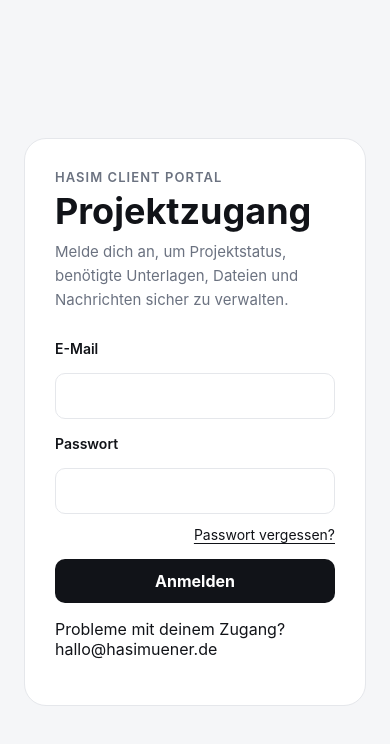
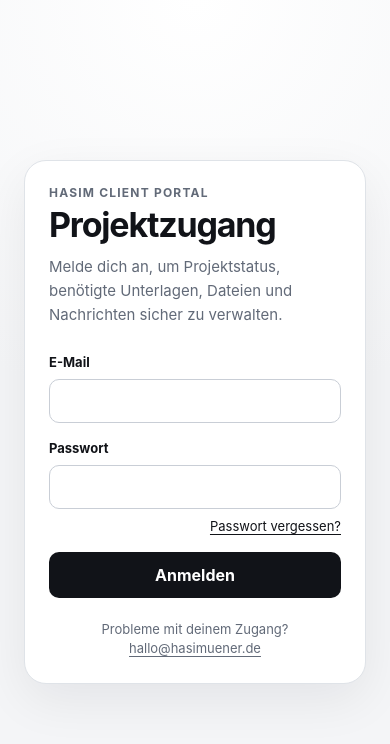
Before and after one commit to Hasim-hannover/hasim-client-portal, a Next.js app: page /login in a window 390 px wide. Shown: the top 744 px of the page. Built offline with nearby package versions, Linux system fonts and the light colour scheme.

Commit message:
style: rebuild accessible responsive application shell

```diff
--- a/app/globals.css
+++ b/app/globals.css
@@ -1,446 +1,241 @@
 :root {
   color-scheme: light;
-  --bg: #f5f6f8;
+  --bg: #f4f5f7;
   --surface: #ffffff;
+  --surface-subtle: #f8f9fa;
   --text: #111318;
-  --muted: #6b7280;
-  --border: #e5e7eb;
+  --muted: #626a78;
+  --border: #dfe3e8;
+  --border-strong: #c9ced6;
   --accent: #111318;
+  --success: #176b3a;
+  --success-bg: #f0faf4;
+  --warning: #7a5310;
+  --warning-bg: #fff9eb;
+  --danger: #a52a20;
+  --danger-bg: #fff4f2;
+  --focus: #2563eb;
+  --radius: 16px;
+  --shadow-sm: 0 1px 2px rgba(17, 19, 24, 0.04);
 }
 
-* {
-  box-sizing: border-box;
-}
-
-html,
+* { box-sizing: border-box; }
+html { scroll-behavior: smooth; scroll-padding-top: 24px; }
 body {
   margin: 0;
-  padding: 0;
   min-height: 100%;
   background: var(--bg);
   color: var(--text);
   font-family: Inter, ui-sans-serif, system-ui, -apple-system, BlinkMacSystemFont, "Segoe UI", sans-serif;
+  text-rendering: optimizeLegibility;
 }
 
-a {
-  color: inherit;
-  text-decoration: none;
+a { color: inherit; text-decoration: none; }
+button, input, select, textarea { font: inherit; }
+button, select { cursor: pointer; }
+button:disabled, input:disabled, select:disabled, textarea:disabled { cursor: not-allowed; opacity: .6; }
+
+:where(a, button, input, select, textarea):focus-visible {
+  outline: 3px solid var(--focus);
+  outline-offset: 2px;
 }
 
-button,
-input,
-select {
-  font: inherit;
+.sr-only {
+  position: absolute !important;
+  width: 1px !important;
+  height: 1px !important;
+  padding: 0 !important;
+  margin: -1px !important;
+  overflow: hidden !important;
+  clip: rect(0, 0, 0, 0) !important;
+  white-space: nowrap !important;
+  border: 0 !important;
 }
+
+.skip-link {
+  position: fixed;
+  top: 10px;
+  left: 10px;
+  z-index: 100;
+  transform: translateY(-160%);
+  padding: 10px 14px;
+  border-radius: 8px;
+  background: #fff;
+  color: #111318;
+  font-weight: 700;
+  box-shadow: 0 8px 24px rgba(0,0,0,.18);
+}
+.skip-link:focus { transform: translateY(0); }
 
 .portal-shell {
   min-height: 100vh;
   display: grid;
-  grid-template-columns: 240px 1fr;
+  grid-template-columns: 244px minmax(0, 1fr);
 }
 
 .sidebar {
+  position: sticky;
+  top: 0;
+  height: 100vh;
   padding: 28px 20px;
   background: #111318;
   color: #fff;
   display: flex;
   flex-direction: column;
+  z-index: 20;
 }
 
-.brand {
-  font-size: 18px;
-  font-weight: 700;
-  margin-bottom: 40px;
+.brand { font-size: 18px; font-weight: 750; letter-spacing: -0.02em; margin-bottom: 38px; }
+.nav { display: grid; gap: 7px; }
+.nav-item {
+  min-height: 44px;
+  display: flex;
+  align-items: center;
+  padding: 10px 12px;
+  border-radius: 10px;
+  color: #c8cdd5;
+  font-size: 15px;
+  font-weight: 550;
 }
-
-.nav {
-  display: grid;
-  gap: 10px;
-}
-
-.nav-item {
-  padding: 11px 12px;
-  border-radius: 10px;
-  color: #c7cbd1;
-}
-
-.nav-item.active,
-.nav-item:hover {
-  background: rgba(255, 255, 255, 0.08);
-  color: #fff;
-}
-
-.logout-form {
-  margin-top: auto;
-}
-
+.nav-item.active, .nav-item:hover, .nav-item[aria-current] { background: rgba(255,255,255,.09); color: #fff; }
+.logout-form { margin-top: auto; }
 .logout-button {
+  min-height: 44px;
   width: 100%;
   display: flex;
   align-items: center;
   gap: 8px;
   border: 0;
   border-radius: 10px;
-  padding: 11px 12px;
+  padding: 10px 12px;
   background: transparent;
-  color: #c7cbd1;
-  cursor: pointer;
+  color: #c8cdd5;
 }
+.logout-button:hover { background: rgba(255,255,255,.09); color: #fff; }
 
-.logout-button:hover {
-  background: rgba(255, 255, 255, 0.08);
-  color: #fff;
-}
+.main { width: 100%; max-width: 1540px; margin: 0 auto; padding: 42px clamp(24px, 3.5vw, 54px) 60px; }
+.anchor-target { scroll-margin-top: 24px; }
+.eyebrow { color: var(--muted); font-size: 12px; font-weight: 750; text-transform: uppercase; letter-spacing: .1em; }
+h1 { margin: 8px 0 12px; font-size: clamp(32px, 4.3vw, 52px); line-height: 1.02; letter-spacing: -0.035em; }
+h2, h3 { letter-spacing: -0.018em; }
+.lead { margin: 0; max-width: 780px; color: var(--muted); font-size: clamp(16px, 1.5vw, 18px); line-height: 1.62; }
+.signed-in-as { margin: 16px 0 0; color: var(--muted); font-size: 13px; }
+.muted { color: var(--muted); }
 
-.main {
-  padding: 38px;
-}
-
-.eyebrow {
-  color: var(--muted);
-  font-size: 13px;
-  font-weight: 600;
-  text-transform: uppercase;
-  letter-spacing: 0.08em;
-}
-
-h1 {
-  margin: 8px 0 10px;
-  font-size: clamp(28px, 4vw, 44px);
-  line-height: 1.05;
-}
-
-.lead {
-  margin: 0;
-  max-width: 720px;
-  color: var(--muted);
-  font-size: 17px;
-  line-height: 1.6;
-}
-
-.signed-in-as {
-  margin: 14px 0 0;
-  color: var(--muted);
-  font-size: 14px;
-}
-
-.card-grid {
-  display: grid;
-  grid-template-columns: repeat(3, minmax(0, 1fr));
-  gap: 18px;
-  margin-top: 34px;
-}
-
-.card {
+.card-grid { display: grid; grid-template-columns: repeat(3, minmax(0, 1fr)); gap: 16px; margin-top: 18px; }
+.card, .upload-panel, .files-section, .status {
   background: var(--surface);
   border: 1px solid var(--border);
-  border-radius: 18px;
-  padding: 22px;
-  min-height: 180px;
+  border-radius: var(--radius);
+  box-shadow: var(--shadow-sm);
 }
+.card { padding: 20px; min-height: 166px; }
+.card-icon { width: 40px; height: 40px; display: grid; place-items: center; border-radius: 11px; background: #eef0f3; margin-bottom: 20px; }
+.card h2 { margin: 0 0 7px; font-size: 18px; }
+.card p { margin: 0; color: var(--muted); line-height: 1.5; font-size: 14px; }
 
-.card-icon {
-  width: 42px;
-  height: 42px;
-  display: grid;
-  place-items: center;
-  border-radius: 12px;
-  background: #f0f1f3;
-  margin-bottom: 24px;
-}
+.upload-panel, .files-section { margin-top: 18px; padding: 22px; }
+.upload-panel h2, .files-section h2 { margin: 5px 0 6px; font-size: 23px; }
+.section-heading { display: flex; align-items: center; justify-content: space-between; gap: 16px; margin-bottom: 16px; }
 
-.card h2 {
-  margin: 0 0 8px;
-  font-size: 18px;
-}
-
-.card p {
-  margin: 0;
-  color: var(--muted);
-  line-height: 1.5;
-}
-
-.upload-panel,
-.files-section {
-  margin-top: 18px;
-  padding: 22px;
-  background: var(--surface);
-  border: 1px solid var(--border);
-  border-radius: 18px;
-}
-
-.upload-panel h2,
-.files-section h2 {
-  margin: 6px 0 6px;
-  font-size: 22px;
-}
-
-.muted {
-  color: var(--muted);
-}
-
-.upload-form {
-  display: grid;
-  grid-template-columns: 1fr 180px 1.4fr auto;
-  gap: 14px;
-  align-items: end;
-  margin-top: 20px;
-}
-
-.upload-form label {
-  display: grid;
-  gap: 7px;
-  font-size: 13px;
-  font-weight: 600;
-}
-
-.upload-form select,
-.upload-form input[type="file"] {
+input, select, textarea {
   width: 100%;
-  min-height: 43px;
-  border: 1px solid var(--border);
+  min-height: 44px;
+  border: 1px solid var(--border-strong);
   border-radius: 10px;
-  padding: 10px 11px;
+  padding: 10px 12px;
   background: #fff;
   color: var(--text);
 }
+textarea { resize: vertical; line-height: 1.5; }
+label { font-size: 13px; font-weight: 700; }
 
-.primary-button,
-.secondary-button {
+.primary-button, .secondary-button {
+  min-height: 44px;
+  display: inline-flex;
+  align-items: center;
+  justify-content: center;
+  gap: 7px;
   border-radius: 10px;
-  padding: 11px 14px;
-  font-weight: 700;
-  cursor: pointer;
+  padding: 10px 15px;
+  font-weight: 750;
+  line-height: 1.2;
   white-space: nowrap;
 }
+.primary-button { border: 1px solid var(--accent); background: var(--accent); color: #fff; }
+.primary-button:hover { background: #242830; }
+.secondary-button { border: 1px solid var(--border-strong); background: #fff; color: var(--text); }
+.secondary-button:hover { background: var(--surface-subtle); border-color: #adb4bf; }
+.button-link { text-decoration: none; }
 
-.primary-button {
-  border: 0;
-  background: var(--accent);
-  color: #fff;
-}
+.badge { display: inline-flex; align-items: center; gap: 5px; white-space: nowrap; border-radius: 999px; padding: 6px 10px; background: #eef0f2; font-size: 12px; font-weight: 700; }
+.optional-label { color: var(--muted); font-weight: 500; }
 
-.primary-button:disabled {
-  opacity: 0.55;
-  cursor: not-allowed;
-}
+.file-list { display: grid; }
+.file-row { display: flex; justify-content: space-between; align-items: center; gap: 18px; padding: 14px 0; border-top: 1px solid var(--border); }
+.file-row:first-child { border-top: 0; }
+.file-row strong, .file-row span { display: block; overflow-wrap: anywhere; }
+.file-row span { margin-top: 4px; color: var(--muted); font-size: 12px; }
+.empty-state { padding: 17px; border-radius: 11px; background: var(--surface-subtle); color: var(--muted); font-size: 14px; }
 
-.secondary-button {
-  border: 1px solid var(--border);
-  background: #fff;
-  color: var(--text);
-}
+.status { margin-top: 18px; padding: 17px 20px; display: flex; align-items: center; justify-content: space-between; gap: 20px; }
+.status strong { display: block; margin-bottom: 4px; }
+.status span { color: var(--muted); font-size: 13px; }
+.status .badge { color: var(--text); }
 
-.upload-status {
-  margin: 14px 0 0;
-  font-size: 14px;
-  color: var(--muted);
-}
+.portal-warning { margin-top: 18px; padding: 13px 14px; border: 1px solid #ebc8a0; border-radius: 10px; background: var(--warning-bg); color: var(--warning); font-size: 14px; line-height: 1.5; }
+.form-success { margin-top: 18px; padding: 13px 14px; border: 1px solid #b7dfc8; border-radius: 10px; background: var(--success-bg); color: var(--success); font-size: 14px; line-height: 1.5; }
+.form-error { margin: 0; color: var(--danger); font-size: 14px; line-height: 1.45; }
 
-.section-heading {
-  display: flex;
-  align-items: center;
-  justify-content: space-between;
-  gap: 16px;
-  margin-bottom: 16px;
-}
-
-.file-list {
-  display: grid;
-}
-
-.file-row {
-  display: flex;
-  justify-content: space-between;
-  align-items: center;
-  gap: 18px;
-  padding: 14px 0;
-  border-top: 1px solid var(--border);
-}
-
-.file-row:first-child {
-  border-top: 0;
-}
-
-.file-row strong,
-.file-row span {
-  display: block;
-}
-
-.file-row span {
-  margin-top: 4px;
-  color: var(--muted);
-  font-size: 13px;
-}
-
-.empty-state {
-  padding: 18px;
-  border-radius: 12px;
-  background: #f7f8f9;
-  color: var(--muted);
-  font-size: 14px;
-}
-
-.status {
-  margin-top: 18px;
-  padding: 18px 20px;
-  background: var(--surface);
-  border: 1px solid var(--border);
-  border-radius: 16px;
-  display: flex;
-  align-items: center;
-  justify-content: space-between;
-  gap: 20px;
-}
-
-.status strong {
-  display: block;
-  margin-bottom: 4px;
-}
-
-.status span {
-  color: var(--muted);
-  font-size: 14px;
-}
-
-.badge {
-  white-space: nowrap;
-  border-radius: 999px;
-  padding: 7px 10px;
-  background: #eef0f2;
-  font-size: 13px;
-  font-weight: 600;
-}
-
-.login-shell {
-  min-height: 100vh;
-  display: grid;
-  place-items: center;
-  padding: 24px;
-}
-
-.login-card {
-  width: min(100%, 460px);
-  background: var(--surface);
-  border: 1px solid var(--border);
-  border-radius: 22px;
-  padding: 30px;
-}
-
-.login-card h1 {
-  font-size: 36px;
-}
-
-.login-lead {
-  font-size: 15px;
-}
-
-.login-form {
-  display: grid;
-  gap: 16px;
-  margin-top: 28px;
-}
-
-.login-form label {
-  display: grid;
-  gap: 7px;
-  font-size: 14px;
-  font-weight: 600;
-}
-
-.login-form input {
-  width: 100%;
-  border: 1px solid var(--border);
-  border-radius: 10px;
-  padding: 12px 13px;
-  background: #fff;
-  color: var(--text);
-}
-
-.login-form input:focus,
-.upload-form select:focus,
-.upload-form input:focus {
-  outline: 2px solid #111318;
-  outline-offset: 1px;
-}
-
-.login-form button {
-  border: 0;
-  border-radius: 10px;
-  padding: 12px 14px;
-  background: var(--accent);
-  color: #fff;
-  font-weight: 700;
-  cursor: pointer;
-}
-
-.form-error {
-  margin: 0;
-  color: #b42318;
-  font-size: 14px;
-}
-
-.form-success {
-  margin-top: 20px;
-  padding: 13px 14px;
-  border: 1px solid #b7dfc8;
-  border-radius: 10px;
-  background: #f0faf4;
-  color: #176b3a;
-  font-size: 14px;
-  line-height: 1.5;
-}
-
-.password-help-row,
-.login-link-row {
-  font-size: 14px;
-}
-
-.password-help-row {
-  margin-top: -4px;
-  text-align: right;
-}
-
-.login-link-row {
-  margin: 22px 0 0;
-  text-align: center;
-  color: var(--muted);
-}
-
-.password-help-row a,
-.login-link-row a {
-  text-decoration: underline;
-  text-underline-offset: 3px;
-}
+.login-shell { min-height: 100vh; display: grid; place-items: center; padding: 24px; background: radial-gradient(circle at 50% 0%, #fff 0, var(--bg) 48%); }
+.login-card { width: min(100%, 470px); background: var(--surface); border: 1px solid var(--border); border-radius: 22px; padding: clamp(24px, 5vw, 34px); box-shadow: 0 16px 50px rgba(17,19,24,.07); }
+.login-card h1 { font-size: clamp(34px, 7vw, 42px); }
+.login-lead { font-size: 15px; }
+.login-form { display: grid; grid-template-columns: 1fr; gap: 9px; margin-top: 26px; }
+.login-form label:not(:first-child) { margin-top: 8px; }
+.login-form button { min-height: 46px; margin-top: 9px; border: 0; border-radius: 10px; background: var(--accent); color: #fff; font-weight: 750; }
+.password-help-row { margin-top: 0; text-align: right; font-size: 13px; }
+.password-help-row a, .login-link-row a, .login-support a { text-decoration: underline; text-underline-offset: 3px; }
+.login-link-row, .login-support { margin: 22px 0 0; text-align: center; color: var(--muted); font-size: 13px; line-height: 1.5; }
 
 @media (max-width: 1050px) {
-  .upload-form {
-    grid-template-columns: 1fr 1fr;
-  }
+  .card-grid { grid-template-columns: repeat(2, minmax(0, 1fr)); }
 }
 
 @media (max-width: 900px) {
-  .portal-shell {
-    grid-template-columns: 1fr;
+  html { scroll-padding-top: 82px; }
+  .portal-shell { display: block; }
+  .sidebar {
+    position: sticky;
+    top: 0;
+    height: auto;
+    min-height: 66px;
+    padding: 10px 14px;
+    display: grid;
+    grid-template-columns: auto minmax(0, 1fr) auto;
+    align-items: center;
+    gap: 12px;
+    box-shadow: 0 5px 18px rgba(0,0,0,.13);
   }
+  .brand { margin: 0; font-size: 14px; white-space: nowrap; }
+  .nav { display: flex; gap: 5px; overflow-x: auto; scrollbar-width: none; }
+  .nav::-webkit-scrollbar { display: none; }
+  .nav-item { flex: 0 0 auto; min-height: 42px; padding: 8px 10px; font-size: 13px; }
+  .logout-form { margin: 0; }
+  .logout-button { width: auto; min-height: 42px; padding: 8px 10px; font-size: 13px; }
+  .main { padding: 28px 18px 48px; }
+  .file-row, .status, .section-heading { align-items: flex-start; }
+}
 
-  .sidebar {
-    display: none;
-  }
+@media (max-width: 650px) {
+  .sidebar { grid-template-columns: minmax(0, 1fr) auto; }
+  .brand { display: none; }
+  .card-grid { grid-template-columns: 1fr; }
+  .section-heading, .file-row, .status { flex-direction: column; }
+  .primary-button, .secondary-button.button-link { width: 100%; }
+}
 
-  .main {
-    padding: 24px;
-  }
-
-  .card-grid,
-  .upload-form {
-    grid-template-columns: 1fr;
-  }
-
-  .file-row,
-  .status,
-  .section-heading {
-    align-items: flex-start;
-    flex-direction: column;
-  }
+@media (prefers-reduced-motion: reduce) {
+  html { scroll-behavior: auto; }
+  *, *::before, *::after { scroll-behavior: auto !important; transition-duration: .01ms !important; animation-duration: .01ms !important; animation-iteration-count: 1 !important; }
 }
```
